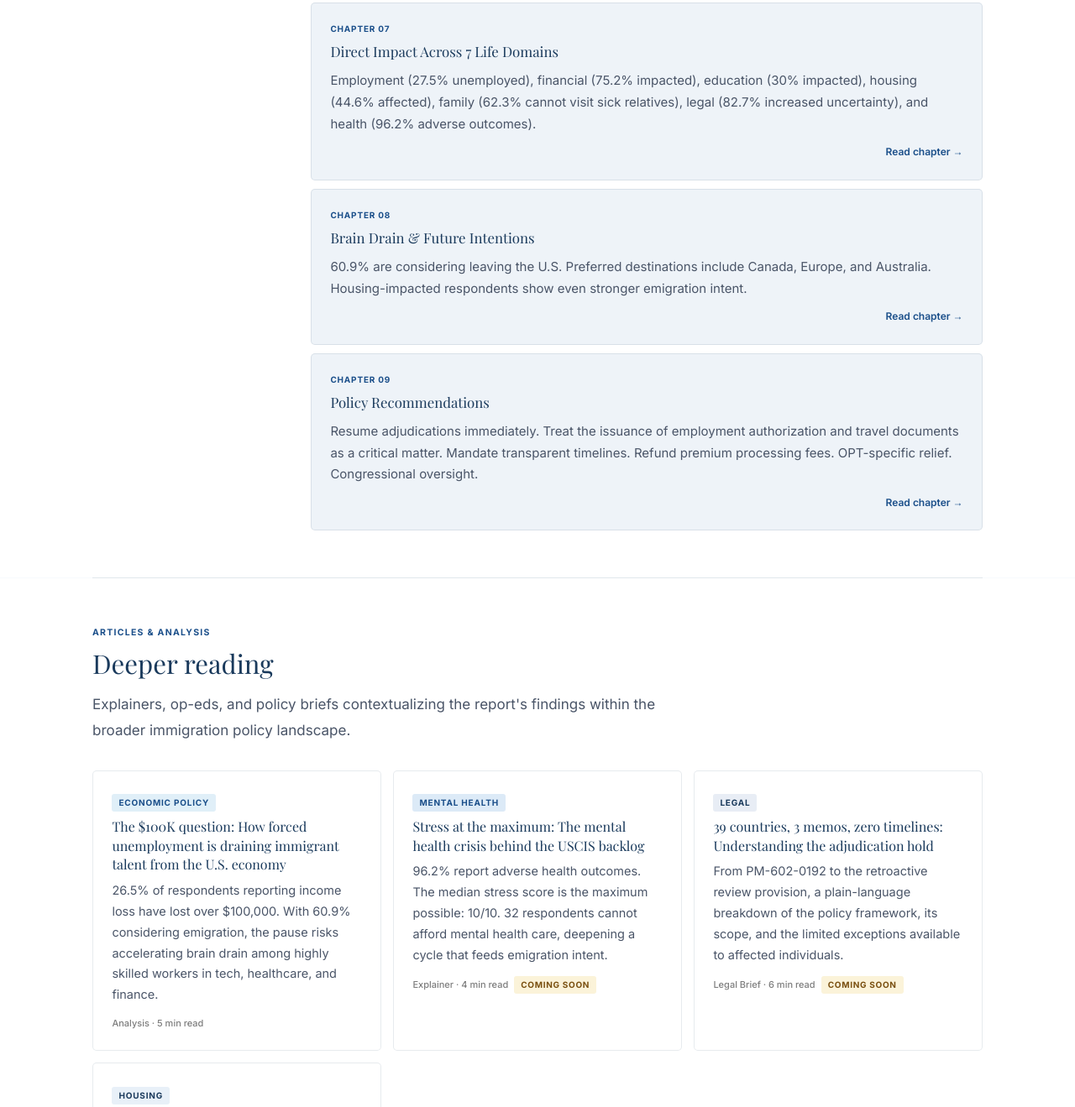
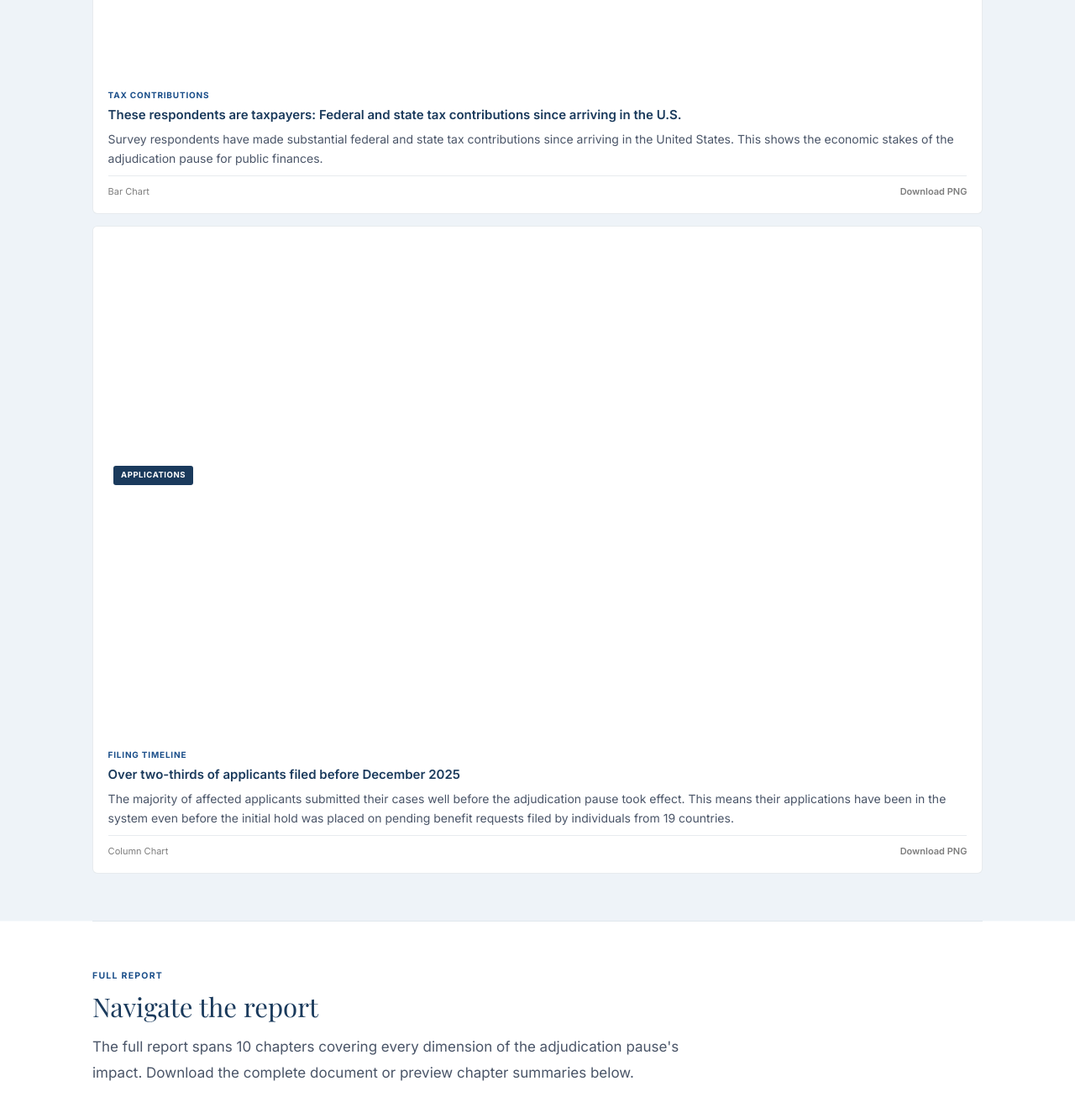
Before and after one commit to adjudicationpausesurvey/adjudication-impact-report, a plain HTML site: page index.html in a window 1280 px wide. Shown: the part 10561-11880 px from the top of the page at 84% size. Drawn offline with nearby package versions, Linux system fonts and the light colour scheme; a script that the page names is missing; a web font is replaced by a local one.

Commit message:
Update index.html
add social media channel and new info graphics

```diff
--- a/index.html
+++ b/index.html
@@ -1,15 +1,6 @@
 <!DOCTYPE html>
 <html lang="en">
 <head>
-  <!-- Google tag (gtag.js) -->
-<script async src="https://www.googletagmanager.com/gtag/js?id=G-D1E5RQ9FY5"></script>
-<script>
-  window.dataLayer = window.dataLayer || [];
-  function gtag(){dataLayer.push(arguments);}
-  gtag('js', new Date());
-
-  gtag('config', 'G-D1E5RQ9FY5');
-</script>
 <meta charset="UTF-8">
 <meta name="viewport" content="width=device-width, initial-scale=1.0">
 <title>The Hidden Cost of Immigration Delays: USCIS Adjudication Pause Impact Report 2026</title>
@@ -364,6 +355,14 @@ footer a{color:rgba(255,255,255,.55);text-decoration:none}footer a:hover{color:v
 .s-counter{font-size:12.5px;color:var(--warm-gray);font-weight:500;min-width:60px;text-align:right}
 @media(max-width:700px){.story-card{flex:0 0 calc(90%)!important}.s-nav{width:38px;height:38px}}
 </style>
+<!-- Google tag (gtag.js) -->
+<script async src="https://www.googletagmanager.com/gtag/js?id=G-D1E5RQ9FY5"></script>
+<script>
+  window.dataLayer = window.dataLayer || [];
+  function gtag(){dataLayer.push(arguments);}
+  gtag('js', new Date());
+  gtag('config', 'G-D1E5RQ9FY5');
+</script>
 </head>
 <body>
 
@@ -819,6 +818,38 @@ footer a{color:rgba(255,255,255,.55);text-decoration:none}footer a:hover{color:v
           <div class="infographic-title" contenteditable="false">Not entry-level: The professional experience lost to the adjudication pause</div>
           <div class="infographic-desc" contenteditable="false">The largest group (33.3%) reports 6–10 years of professional experience. 60.8% have 3–10 years of U.S. work experience. These are mid-career professionals, not newcomers.</div>
           <div class="infographic-meta"><span contenteditable="false">Grouped Bars · 145 respondents</span><span class="infographic-dl">Download PNG</span></div>
+        </div>
+      </div>
+
+      <!-- 9: Tax Contributions Bar Chart -->
+      <div class="infographic-card chart-card">
+        <div class="infographic-thumb has-chart">
+          <div class="infographic-thumb-badge">Economy</div>
+          <div class="embed-slot" id="embed-8">
+            <div style="min-height:778px" id="datawrapper-vis-G3SLx"><script type="text/javascript" defer src="https://datawrapper.dwcdn.net/G3SLx/embed.js" charset="utf-8" data-target="#datawrapper-vis-G3SLx"></script><noscript><img src="https://datawrapper.dwcdn.net/G3SLx/full.png" alt="These Respondents Are Taxpayers: Federal and State Tax Contributions Since Arriving in the U.S. (Bar Chart)" /></noscript></div>
+          </div>
+        </div>
+        <div class="infographic-body">
+          <div class="infographic-category" contenteditable="false">Tax Contributions</div>
+          <div class="infographic-title" contenteditable="false">These respondents are taxpayers: Federal and state tax contributions since arriving in the U.S.</div>
+          <div class="infographic-desc" contenteditable="false">Survey respondents have made substantial federal and state tax contributions since arriving in the United States. This shows the economic stakes of the adjudication pause for public finances.</div>
+          <div class="infographic-meta"><span contenteditable="false">Bar Chart</span><span class="infographic-dl">Download PNG</span></div>
+        </div>
+      </div>
+
+      <!-- 10: Filing Timeline Column Chart -->
+      <div class="infographic-card chart-card">
+        <div class="infographic-thumb has-chart">
+          <div class="infographic-thumb-badge">Applications</div>
+          <div class="embed-slot" id="embed-9">
+            <div style="min-height:557px" id="datawrapper-vis-asB4H"><script type="text/javascript" defer src="https://datawrapper.dwcdn.net/asB4H/embed.js" charset="utf-8" data-target="#datawrapper-vis-asB4H"></script><noscript><img src="https://datawrapper.dwcdn.net/asB4H/full.png" alt="Over Two-Thirds of Applicants Filed Before December 2025 (Column Chart)" /></noscript></div>
+          </div>
+        </div>
+        <div class="infographic-body">
+          <div class="infographic-category" contenteditable="false">Filing Timeline</div>
+          <div class="infographic-title" contenteditable="false">Over two-thirds of applicants filed before December 2025</div>
+          <div class="infographic-desc" contenteditable="false">The majority of affected applicants submitted their cases well before the adjudication pause took effect. This means their applications have been in the system even before the initial hold was placed on pending benefit requests filed by individuals from 19 countries.</div>
+          <div class="infographic-meta"><span contenteditable="false">Column Chart</span><span class="infographic-dl">Download PNG</span></div>
         </div>
       </div>
 
@@ -1129,6 +1160,12 @@ footer a{color:rgba(255,255,255,.55);text-decoration:none}footer a:hover{color:v
 <footer>
   <p contenteditable="false">© 2026 · The Hidden Cost of Immigration Delays: Economic &amp; Human Impact of the USCIS Adjudication Pause · Independent Research</p>
   <p style="margin-top:5px;font-size:11.5px" contenteditable="false">This report is for informational and advocacy purposes. Data reflects survey respondents and does not constitute legal advice. 189 respondents, Feb–Mar 2026.</p>
+  <p style="margin-top:12px">
+    <a href="https://x.com/adjimpactreport?s=11" target="_blank" rel="noopener noreferrer" style="display:inline-flex;align-items:center;gap:7px;color:rgba(255,255,255,.65);font-size:13px;font-weight:500;text-decoration:none;transition:color .15s" onmouseover="this.style.color='#fff'" onmouseout="this.style.color='rgba(255,255,255,.65)'">
+      <svg width="16" height="16" viewBox="0 0 24 24" fill="currentColor"><path d="M18.244 2.25h3.308l-7.227 8.26 8.502 11.24H16.17l-4.714-6.231-5.401 6.231H2.744l7.73-8.835L1.254 2.25H8.08l4.256 5.626 5.908-5.626Zm-1.161 17.52h1.833L7.084 4.126H5.117z"/></svg>
+      Follow @adjimpactreport on X
+    </a>
+  </p>
 </footer>
 
 <script>
```
